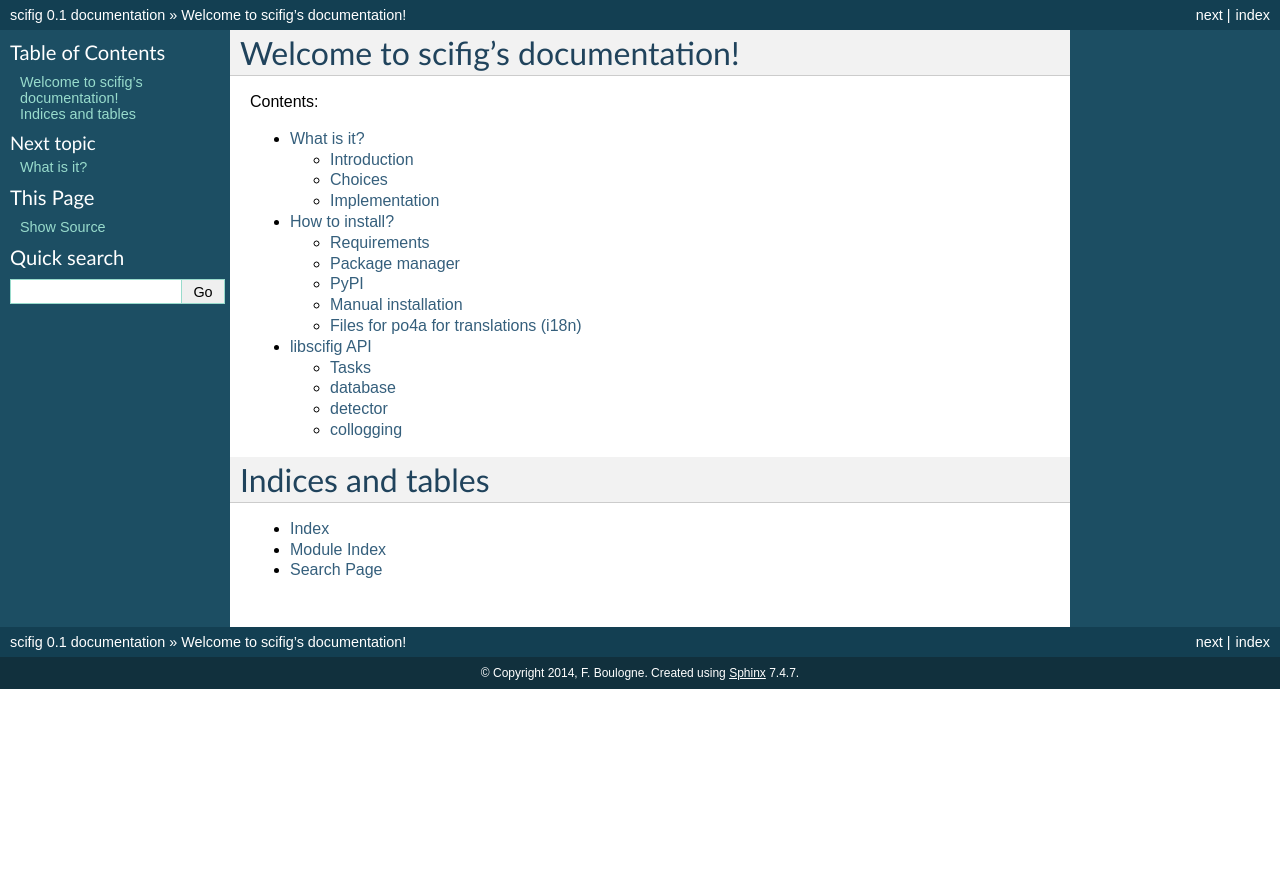
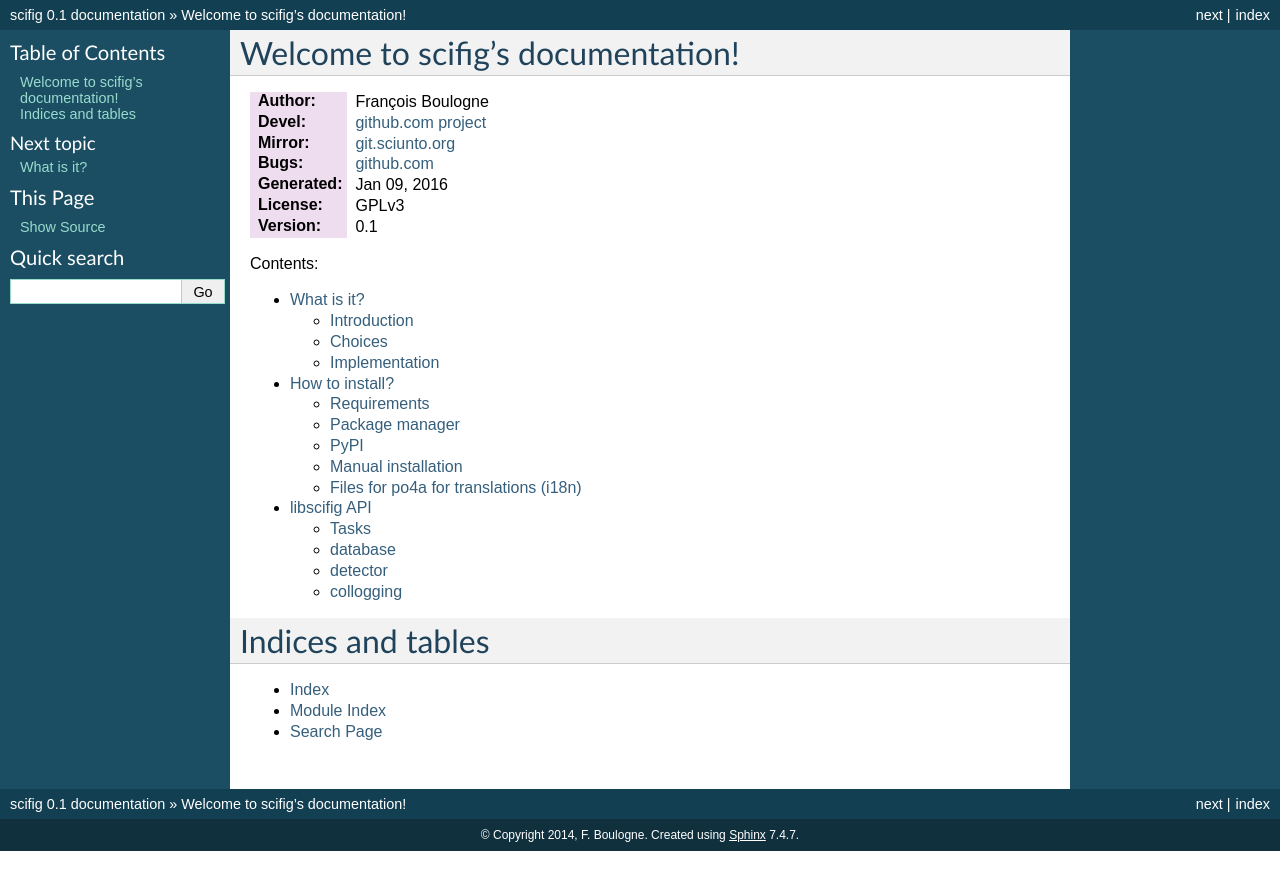
Before and after one commit to sciunto-org/scifig, a Sphinx documentation site: the page built from doc/source/index.rst, in a window 1280 px wide. Shown: the top 890 px of the page. Built offline with Sphinx 7.4.7, drawn with Linux system fonts in a browser that asks for light colours.

Commit message:
DOC: add header with links

```diff
--- a/doc/source/index.rst
+++ b/doc/source/index.rst
@@ -5,6 +5,13 @@
 
 Welcome to scifig's documentation!
 ==================================
+:Author: François Boulogne
+:Devel: `github.com project <https://github.com/sciunto-org/scifig>`_
+:Mirror: `git.sciunto.org <https://git.sciunto.org/mirror/scifig>`_
+:Bugs: `github.com <https://github.com/sciunto-org/scifig/issues>`_
+:Generated: |today|
+:License: GPLv3
+:Version: |release|
 
 Contents:
 
```
